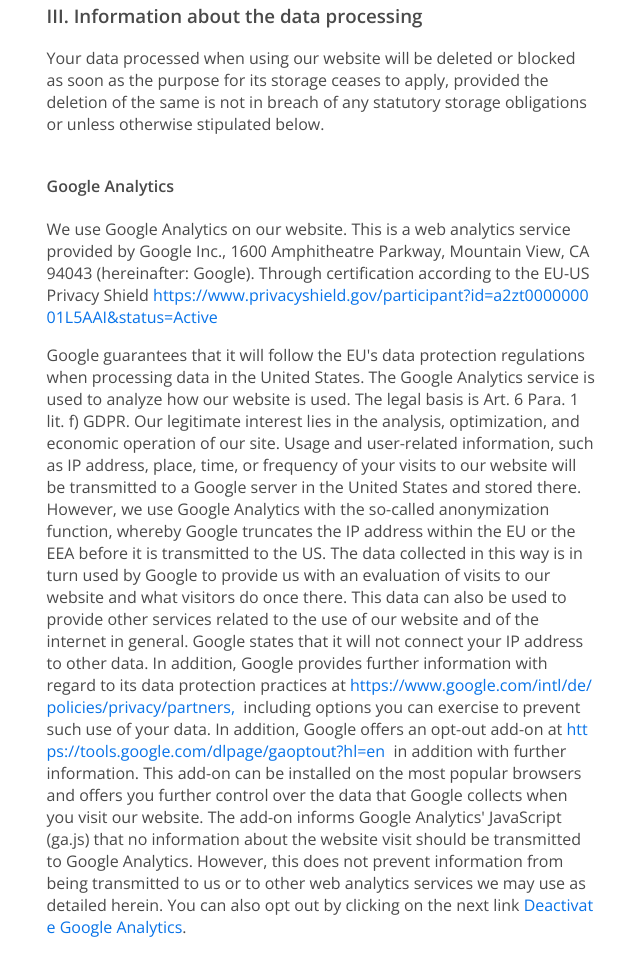
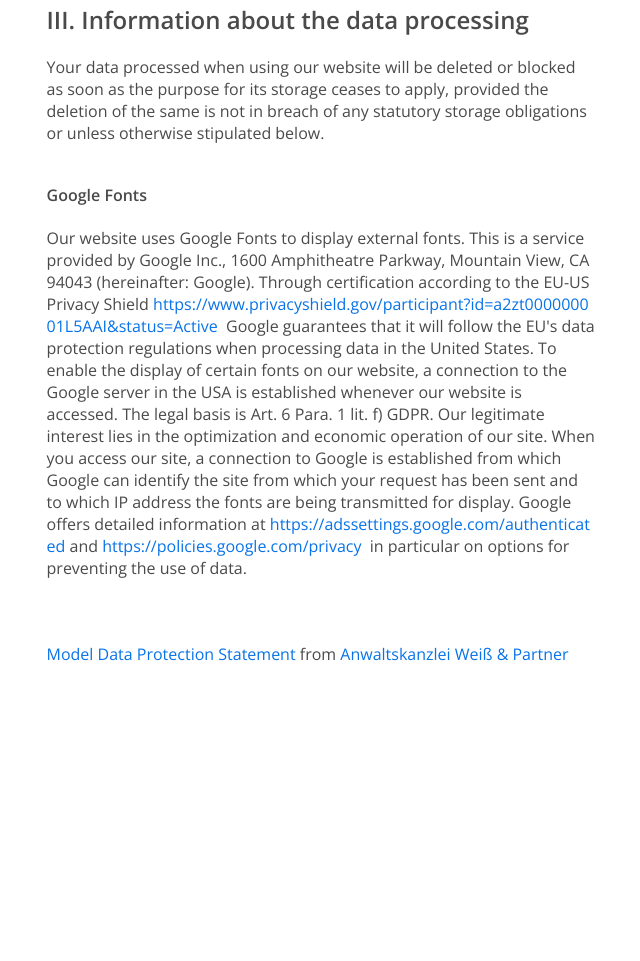
Before and after one commit to Safi1012/filipesantoscorrea.com, a Gatsby site: page /privacy in a window 1280 px wide. Shown: the part 1939-2900 px from the top of the page, without its empty margins (319-959 px from the left). After the commit the page ends 2668 px from the top, so only its background shows below. Built offline with nearby package versions, Linux system fonts and the light colour scheme; Gatsby itself is replaced by a stand-in of ours.

Commit message:
chore: update privacy

```diff
--- a/src/pages/index.js
+++ b/src/pages/index.js
@@ -16,7 +16,7 @@
 
       <title>Filipe Santos Correa - Front-End Engineer</title>
       <meta name="title" content="Filipe Santos Correa - Front-End Engineer" />
-      <meta name="description" content="Hi, my name is Filipe Santos Correa. I'm a Front-End Engineer from Karlsruhe - Germany." />
+      <meta name="description" content="Hi, my name is Filipe Santos Correa. I'm a Front-End Engineer from Hamburg - Germany." />
       <link rel="canonical" href="https://filipesantoscorrea.com" />
 
       <meta name="application-name" content="Filipe Santos Correa" />
--- a/src/pages/privacy.js
+++ b/src/pages/privacy.js
@@ -43,8 +43,8 @@
           <p>The party responsible for this website (the "controller") for purposes of data protection law is:</p>
           <p className={styles.center}>
             Filipe Santos Correa <br/>
-            76137 Karlsruhe <br/>
-            Germany <br/>
+            Burchardstr. 18a <br/>
+            20095 Hamburg <br/>
             <a href="mailto:mail@filipesantoscorrea.com">mail@filipesantoscorrea.com</a>
           </p>
         </section>
@@ -113,45 +113,12 @@
         </section>
 
         <section>
-          <h3>III. Information about the data processing</h3>
+          <h2>III. Information about the data processing</h2>
           <p>
             Your data processed when using our website will be deleted or blocked as soon as the purpose for its storage ceases
             to apply, provided the deletion of the same is not in breach of any statutory storage obligations or unless otherwise
             stipulated below.
           </p>
-
-
-          <h4>Google Analytics</h4>
-          <p>
-            We use Google Analytics on our website. This is a web analytics service provided by Google Inc., 1600 Amphitheatre
-            Parkway, Mountain View, CA 94043 (hereinafter: Google). Through certification according to the EU-US Privacy Shield&nbsp;
-            <a href="https://www.privacyshield.gov/participant?id=a2zt000000001L5AAI&amp;status=Active" target="_blank"
-              rel="noopener noreferrer">https://www.privacyshield.gov/participant?id=a2zt000000001L5AAI&amp;status=Active
-            </a>
-          </p>
-
-          <p>
-            Google guarantees that it will follow the EU's data protection regulations when processing data in the United States.
-            The Google Analytics service is used to analyze how our website is used. The legal basis is Art. 6 Para. 1 lit. f) GDPR.
-            Our legitimate interest lies in the analysis, optimization, and economic operation of our site. Usage and user-related information,
-            such as IP address, place, time, or frequency of your visits to our website will be transmitted to a Google server in the
-            United States and stored there. However, we use Google Analytics with the so-called anonymization function, whereby Google
-            truncates the IP address within the EU or the EEA before it is transmitted to the US. The data collected in this way is in
-            turn used by Google to provide us with an evaluation of visits to our website and what visitors do once there. This data can
-            also be used to provide other services related to the use of our website and of the internet in general. Google states
-            that it will not connect your IP address to other data. In addition, Google provides further information with regard
-            to its data protection practices at&nbsp;<a href="https://www.google.com/intl/de/policies/privacy/partners" target="_blank"
-            rel="noopener noreferrer">https://www.google.com/intl/de/policies/privacy/partners,</a>&nbsp;
-            including options you can exercise to prevent such use of your data.
-            In addition, Google offers an opt-out add-on at <a href="https://tools.google.com/dlpage/gaoptout?hl=de"
-            target="_blank" rel="noopener noreferrer">https://tools.google.com/dlpage/gaoptout?hl=en</a>&nbsp;
-            in addition with further information. This add-on can be installed on the most popular browsers and offers you further control over the data that
-            Google collects when you visit our website. The add-on informs Google Analytics' JavaScript (ga.js) that no information about the website
-            visit should be transmitted to Google Analytics. However, this does not prevent information from being transmitted to us or to other
-            web analytics services we may use as detailed herein. You can also opt out by clicking on the next link&nbsp;
-            <a href="/privacy" onClick={e => {e.preventDefault(); window.gaOptout(); console.log('Opt Out successfully');}}>Deactivate Google Analytics</a>.
-          </p>
-
 
           <h4>Google Fonts</h4>
           <p>
```
